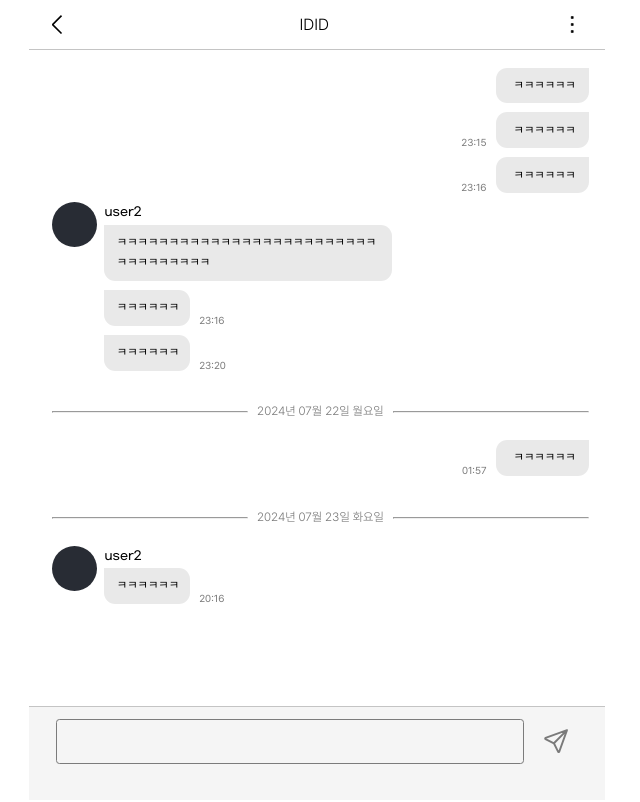
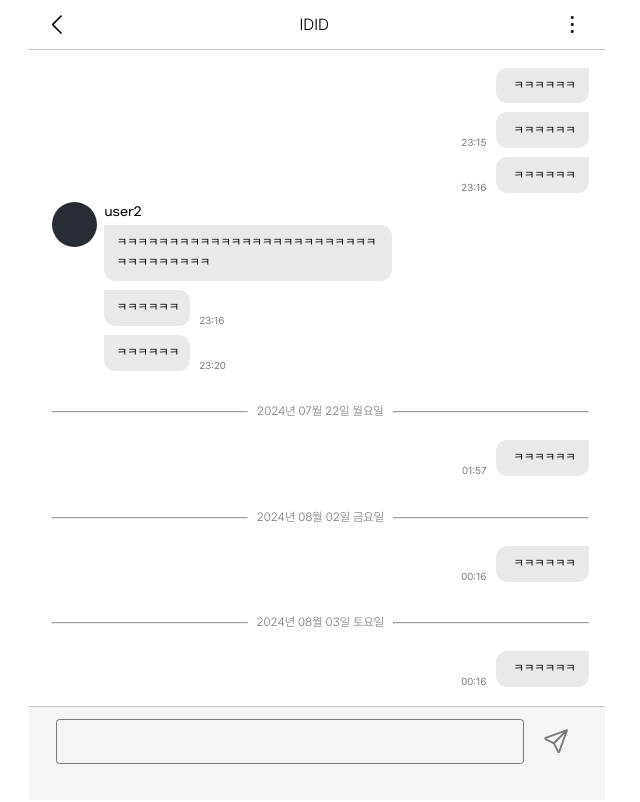
Before and after one commit to oodd-team/oodd-web-react, a React app: page /chats/1 in a window 1280 px wide. Shown: the top 802 px of the page, without its empty margins (323-963 px from the left). Built offline with nearby package versions, Linux system fonts and the light colour scheme; the HTML template or start-up script is replaced by a standard one.

Commit message:
Refactor: MessageProps dto 생성 & ChatRoom 메시지 출력 로직 가독성 향상

```diff
--- a/src/pages/Chats/ChatRoom/ChatBox/index.tsx
+++ b/src/pages/Chats/ChatRoom/ChatBox/index.tsx
@@ -20,7 +20,7 @@ const ChatBox: React.FC = () => {
 			...mockMessages,
 			{
 				id: idRef.current++,
-				sender: 'user1',
+				sender: 'me',
 				receiver: 'user2',
 				text: newMessage,
 				timestamp: new Date(),
--- a/src/pages/Chats/ChatRoom/RcvdMessage/index.tsx
+++ b/src/pages/Chats/ChatRoom/RcvdMessage/index.tsx
@@ -1,14 +1,7 @@
 import { StyledText } from '../../../../components/Text/StyledText';
 import theme from '../../../../styles/theme';
+import { RcvdMessageProps } from '../../dto';
 import { FirstMessageLayout, UserImage, MessageBox, Message, TimeWrapper, MessageLayout } from './styles';
-
-interface RcvdMessageProps {
-	sender: string; // 사용자명
-	text: string; // 메시지 내용
-	isFirst: boolean; // 사용자 프로필 표시 여부
-	printTime: boolean; // 메시지 옆 시간 표시 여부
-	formattedTime: string; // 타임스탬프를 HH:MM 형태로 변환한 값
-}
 
 const RcvdMessage: React.FC<RcvdMessageProps> = ({ sender, text, isFirst, printTime, formattedTime }) => {
 	if (isFirst) {
--- a/src/pages/Chats/ChatRoom/SentMessage/index.tsx
+++ b/src/pages/Chats/ChatRoom/SentMessage/index.tsx
@@ -1,13 +1,7 @@
 import { StyledText } from '../../../../components/Text/StyledText';
 import theme from '../../../../styles/theme';
+import { SentMessageProps } from '../../dto';
 import { Message, TimeWrapper, MessageLayout } from './styles';
-
-interface SentMessageProps {
-	text: string; // 메시지 내용
-	isFirst: boolean; // 상대방 메시지 등과의 마진 값 설정
-	printTime: boolean; // 메시지 옆 시간 표시 여부
-	formattedTime: string; // 타임스탬프를 HH:MM 형태로 변환한 값
-}
 
 const SentMessage: React.FC<SentMessageProps> = ({ text, printTime, formattedTime }) => {
 	return (
--- a/src/pages/Chats/ChatRoom/index.tsx
+++ b/src/pages/Chats/ChatRoom/index.tsx
@@ -15,7 +15,7 @@ import { format } from 'date-fns';
 import { ko } from 'date-fns/locale';
 import ConfirmationModal from '../../../components/ConfirmationModal';
 import { OODDFrame } from '../../../components/Frame/Frame';
-import { MessageDto, ExtendedMessageDto } from '../dto';
+import { MessageDto, ExtendedMessageDto, SentMessageProps, RcvdMessageProps } from '../dto';
 import { SheetItemDto } from '../../../components/SheetItemWithDivider/dto';
 import { ConfirmationModalDto } from '../../../components/ConfirmationModal/dto';
 import { BottomSheetDto } from '../../../components/BottomSheet/dto';
@@ -118,37 +118,40 @@ const ChatRoom: React.FC = () => {
 	// 기존 대화 내역에 대한 정보 추가
 	useEffect(() => {
 		const temp: ExtendedMessageDto[] = mockMessages.map((message: MessageDto, index: number) => {
-			let isFirst = false;
-			let isNewDate = false;
-			let printTime = false;
-
 			const prevMessage = index !== 0 ? mockMessages[index - 1] : null;
 			const nextMessage = index !== mockMessages.length - 1 ? mockMessages[index + 1] : null;
+			const formattedTime = formatTime(message.timestamp);
 
-			// 첫 메시지거나, 전송자가 바뀐 경우에
-			// 프로필 사진 출력
-			if (prevMessage === null || prevMessage.sender !== message.sender) {
-				isFirst = true;
-			}
+			// 채팅의 첫 메시지가 아니고, 날짜가 바뀐 경우 날짜 표시줄 출력
+			let isNewDate = prevMessage !== null && isNextDay(message.timestamp, prevMessage.timestamp);
 
-			// 첫 메시지가 아니고, 날짜가 바뀐 경우에
-			// 날짜 표시줄 출력
-			if (prevMessage !== null && isNextDay(message.timestamp, prevMessage.timestamp)) {
-				isNewDate = true;
-			}
+			// 채팅의 첫 메시지이거나 전송자 또는 날짜가 바뀐 경우 프로필 사진 출력
+			let isFirst = prevMessage === null || prevMessage.sender !== message.sender || isNewDate;
 
-			// 가장 마지막 메시지이거나
-			// 전송자가 바뀌기 직전 또는 시간이 바뀌기 직전인 경우
+			// 가장 마지막 메시지이거나,
+			// 전송자 또는 시간 또는 날짜가 바뀌기 직전인 경우
 			// 메시지 전송 시각 출력
-			if (
+			let printTime =
 				nextMessage === null ||
 				message.sender !== nextMessage.sender ||
-				formatTime(message.timestamp) !== formatTime(nextMessage.timestamp)
-			) {
-				printTime = true;
+				formattedTime !== formatTime(nextMessage.timestamp) ||
+				isNextDay(nextMessage.timestamp, message.timestamp);
+
+			// 보낸 메시지일 경우 sentMessage 속성 추가
+			// 받은 메시지일 경우 rcvdMessage 속성 추가
+			if (message.sender === 'me') {
+				const sentMessage: SentMessageProps = { text: message.text, printTime, formattedTime };
+				return { ...message, isNewDate, sentMessage };
+			} else {
+				const rcvdMessage: RcvdMessageProps = {
+					sender: message.sender,
+					text: message.text,
+					isFirst,
+					printTime,
+					formattedTime,
+				};
+				return { ...message, isNewDate, rcvdMessage };
 			}
-
-			return { ...message, isFirst, isNewDate, printTime, formattedTime: formatTime(message.timestamp) };
 		});
 
 		setNewMockMessages(temp);
@@ -167,7 +170,11 @@ const ChatRoom: React.FC = () => {
 							{message.isNewDate && (
 								<DateBar formattedDate={format(message.timestamp, 'yyyy년 MM월 dd일 EEEE', { locale: ko })} />
 							)}
-							{message.sender === 'user1' ? <SentMessage {...message} /> : <RcvdMessage {...message} />}
+							{message.sentMessage ? (
+								<SentMessage {...message.sentMessage} />
+							) : message.rcvdMessage ? (
+								<RcvdMessage {...message.rcvdMessage} />
+							) : null}
 						</div>
 					);
 				})}
--- a/src/recoil/MockMessages.ts
+++ b/src/recoil/MockMessages.ts
@@ -1,5 +1,5 @@
 import { atom } from 'recoil';
-import MessageDto from '../pages/dto/MessageDto';
+import { MessageDto } from '../pages/Chats/dto';
 
 export const MockMessagesAtom = atom<MessageDto[]>({
 	key: 'MockMessagesAtom',
@@ -7,21 +7,21 @@ export const MockMessagesAtom = atom<MessageDto[]>({
 		{
 			id: 0,
 			text: 'ㅋㅋㅋㅋㅋㅋ',
-			sender: 'user1',
+			sender: 'me',
 			receiver: 'user2',
 			timestamp: new Date('2024-07-21T23:15:30'),
 		},
 		{
 			id: 1,
 			text: 'ㅋㅋㅋㅋㅋㅋ',
-			sender: 'user1',
+			sender: 'me',
 			receiver: 'user2',
 			timestamp: new Date('2024-07-21T23:15:35'),
 		},
 		{
 			id: 2,
 			text: 'ㅋㅋㅋㅋㅋㅋ',
-			sender: 'user1',
+			sender: 'me',
 			receiver: 'user2',
 			timestamp: new Date('2024-07-21T23:16:17'),
 		},
@@ -29,36 +29,43 @@ export const MockMessagesAtom = atom<MessageDto[]>({
 			id: 3,
 			text: 'ㅋㅋㅋㅋㅋㅋㅋㅋㅋㅋㅋㅋㅋㅋㅋㅋㅋㅋㅋㅋㅋㅋㅋㅋㅋㅋㅋㅋㅋㅋㅋㅋㅋㅋ',
 			sender: 'user2',
-			receiver: 'user1',
+			receiver: 'me',
 			timestamp: new Date('2024-07-21T23:16:30'),
 		},
 		{
 			id: 4,
 			text: 'ㅋㅋㅋㅋㅋㅋ',
 			sender: 'user2',
-			receiver: 'user1',
+			receiver: 'me',
 			timestamp: new Date('2024-07-21T23:16:50'),
 		},
 		{
 			id: 5,
 			text: 'ㅋㅋㅋㅋㅋㅋ',
 			sender: 'user2',
-			receiver: 'user1',
+			receiver: 'me',
 			timestamp: new Date('2024-07-21T23:20:51'),
 		},
 		{
 			id: 6,
 			text: 'ㅋㅋㅋㅋㅋㅋ',
-			sender: 'user1',
+			sender: 'me',
 			receiver: 'user2',
 			timestamp: new Date('2024-07-22T01:57:50'),
 		},
 		{
 			id: 7,
 			text: 'ㅋㅋㅋㅋㅋㅋ',
-			sender: 'user2',
-			receiver: 'user1',
-			timestamp: new Date('2024-07-23T20:16:59'),
+			sender: 'me',
+			receiver: 'user2',
+			timestamp: new Date('2024-08-02T00:16:59'),
+		},
+		{
+			id: 7,
+			text: 'ㅋㅋㅋㅋㅋㅋ',
+			sender: 'me',
+			receiver: 'user2',
+			timestamp: new Date('2024-08-03T00:16:59'),
 		},
 	],
 });
```
Also changed, not shown: src/pages/Chats/dto.ts (+16 -3 lines).
